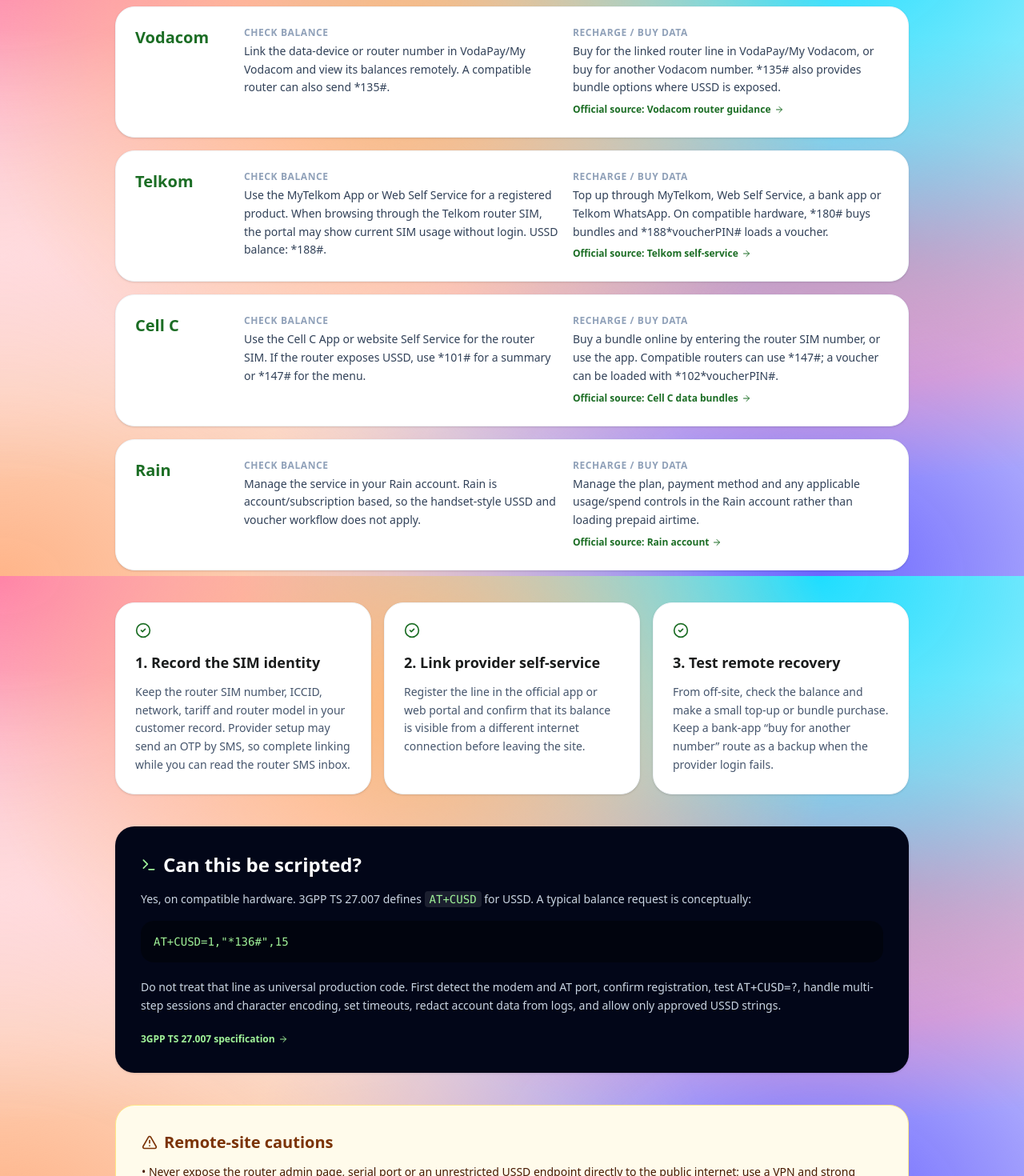
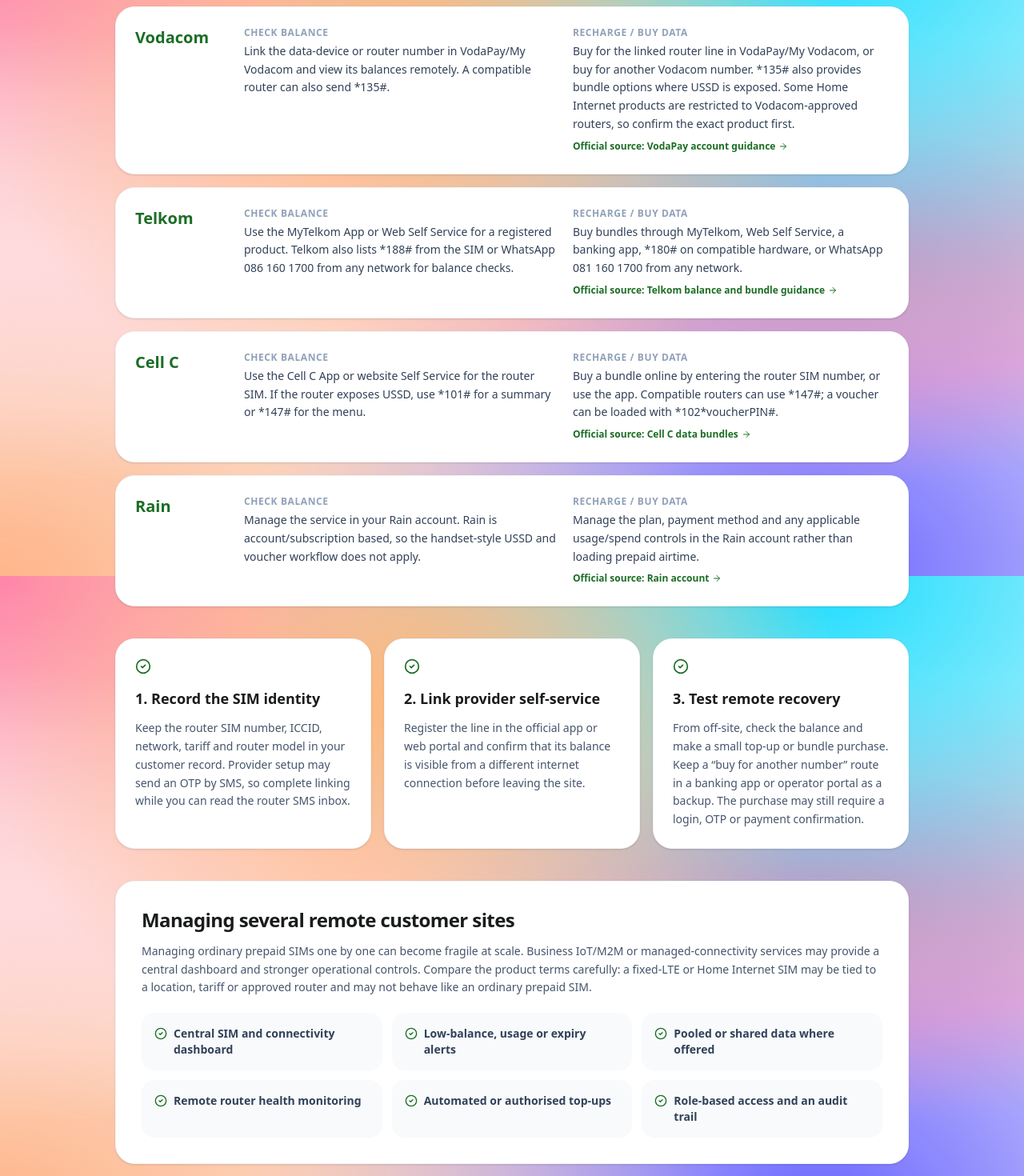
Before and after one commit to RicV-Sam/datacosts, a React (Vite) app: page /guides/check-router-sim-data-balance-and-recharge in a window 1280 px wide. Shown: the part 880-2350 px from the top of the page at 80% size. Built offline with nearby package versions, Linux system fonts and the light colour scheme.

Commit message:
Refine remote router SIM guidance

```diff
--- a/src/pages/RouterSimBalanceGuidePage.tsx
+++ b/src/pages/RouterSimBalanceGuidePage.tsx
@@ -8,7 +8,7 @@
 import { Breadcrumbs, buildBreadcrumbSchema } from '../components/Breadcrumbs';
 import { TrustPanel } from '../components/TrustPanel';
 import { NavigateFunction } from '../types';
-import { formatIsoForDisplay, getDefaultPublishedIso, getRouteModifiedIso } from '../seo/contentDates';
+import { formatIsoForDisplay, getRouteModifiedIso } from '../seo/contentDates';
 import { DEFAULT_OG_IMAGE_URL, SITE_BRAND_NAME, SITE_PRODUCT_NAME, SITE_URL, toCanonicalUrl } from '../seo/siteConstants';
 
 interface Props { onNavigate: NavigateFunction; onScrollTo: (id: string) => void; }
@@ -23,13 +23,13 @@
   },
   {
     name: 'Vodacom', balance: 'Link the data-device or router number in VodaPay/My Vodacom and view its balances remotely. A compatible router can also send *135#.',
-    recharge: 'Buy for the linked router line in VodaPay/My Vodacom, or buy for another Vodacom number. *135# also provides bundle options where USSD is exposed.',
-    source: 'https://now.vodacom.co.za/be-datawyze/datawyze-how-to-check-your-data-bundle-balance/', sourceLabel: 'Vodacom router guidance'
+    recharge: 'Buy for the linked router line in VodaPay/My Vodacom, or buy for another Vodacom number. *135# also provides bundle options where USSD is exposed. Some Home Internet products are restricted to Vodacom-approved routers, so confirm the exact product first.',
+    source: 'https://vodapay.vodacom.co.za/vodapay/personal/faq', sourceLabel: 'VodaPay account guidance'
   },
   {
-    name: 'Telkom', balance: 'Use the MyTelkom App or Web Self Service for a registered product. When browsing through the Telkom router SIM, the portal may show current SIM usage without login. USSD balance: *188#.',
-    recharge: 'Top up through MyTelkom, Web Self Service, a bank app or Telkom WhatsApp. On compatible hardware, *180# buys bundles and *188*voucherPIN# loads a voucher.',
-    source: 'https://www.telkom.co.za/welcome/personal/mobile-prepaid/self-service', sourceLabel: 'Telkom self-service'
+    name: 'Telkom', balance: 'Use the MyTelkom App or Web Self Service for a registered product. Telkom also lists *188# from the SIM or WhatsApp 086 160 1700 from any network for balance checks.',
+    recharge: 'Buy bundles through MyTelkom, Web Self Service, a banking app, *180# on compatible hardware, or WhatsApp 081 160 1700 from any network.',
+    source: 'https://www.telkom.co.za/welcome/business/mobile-contract/how-to-buy-bundles', sourceLabel: 'Telkom balance and bundle guidance'
   },
   {
     name: 'Cell C', balance: 'Use the Cell C App or website Self Service for the router SIM. If the router exposes USSD, use *101# for a summary or *147# for the menu.',
@@ -54,7 +54,7 @@
   const title = 'How to Check a Router SIM Data Balance and Recharge Remotely';
   const description = 'Check and recharge an MTN, Vodacom, Telkom, Cell C or Rain router SIM remotely, with provider apps, router USSD and modem scripting guidance.';
   const canonicalUrl = toCanonicalUrl(routePath);
-  const published = getDefaultPublishedIso();
+  const published = '2026-07-12T00:00:00.000Z';
   const modified = getRouteModifiedIso(routePath);
   const breadcrumbs = [{ label: 'Home', href: '/' }, { label: 'Guides', href: '/guides/' }, { label: 'Router SIM balance', href: routePath }];
   const articleSchema = { '@context': 'https://schema.org', '@type': 'Article', headline: title, description, url: canonicalUrl, image: DEFAULT_OG_IMAGE_URL, datePublished: published, dateModified: modified, author: { '@type': 'Organization', name: SITE_BRAND_NAME, url: SITE_URL }, publisher: { '@type': 'Organization', name: SITE_PRODUCT_NAME, url: SITE_URL } };
@@ -82,8 +82,21 @@
       <section className="mb-10 grid gap-4 md:grid-cols-3">{[
         ['1. Record the SIM identity', 'Keep the router SIM number, ICCID, network, tariff and router model in your customer record. Provider setup may send an OTP by SMS, so complete linking while you can read the router SMS inbox.'],
         ['2. Link provider self-service', 'Register the line in the official app or web portal and confirm that its balance is visible from a different internet connection before leaving the site.'],
-        ['3. Test remote recovery', 'From off-site, check the balance and make a small top-up or bundle purchase. Keep a bank-app “buy for another number” route as a backup when the provider login fails.']
+        ['3. Test remote recovery', 'From off-site, check the balance and make a small top-up or bundle purchase. Keep a “buy for another number” route in a banking app or operator portal as a backup. The purchase may still require a login, OTP or payment confirmation.']
       ].map(([heading, text]) => <article key={heading} className="rounded-3xl border border-slate-100 bg-white p-6 shadow-sm"><CheckCircle2 className="mb-4 h-5 w-5 text-[#1b6d24]" /><h2 className="mb-3 text-lg font-black">{heading}</h2><p className="text-sm font-medium leading-relaxed text-slate-600">{text}</p></article>)}</section>
+
+      <section className="mb-10 rounded-3xl border border-slate-100 bg-white p-6 shadow-sm md:p-8">
+        <h2 className="mb-3 text-2xl font-black tracking-tight">Managing several remote customer sites</h2>
+        <p className="mb-5 text-sm font-medium leading-relaxed text-slate-600">Managing ordinary prepaid SIMs one by one can become fragile at scale. Business IoT/M2M or managed-connectivity services may provide a central dashboard and stronger operational controls. Compare the product terms carefully: a fixed-LTE or Home Internet SIM may be tied to a location, tariff or approved router and may not behave like an ordinary prepaid SIM.</p>
+        <div className="grid gap-3 sm:grid-cols-2 lg:grid-cols-3">{[
+          'Central SIM and connectivity dashboard',
+          'Low-balance, usage or expiry alerts',
+          'Pooled or shared data where offered',
+          'Remote router health monitoring',
+          'Automated or authorised top-ups',
+          'Role-based access and an audit trail'
+        ].map((item) => <div key={item} className="flex gap-2 rounded-2xl bg-slate-50 p-4 text-sm font-bold text-slate-700"><CheckCircle2 className="mt-0.5 h-4 w-4 flex-shrink-0 text-[#1b6d24]" /><span>{item}</span></div>)}</div>
+      </section>
 
       <section className="mb-10 rounded-3xl bg-slate-950 p-6 text-white shadow-sm md:p-8"><div className="mb-4 flex items-center gap-2"><Terminal className="h-5 w-5 text-[#a0f399]" /><h2 className="text-2xl font-black">Can this be scripted?</h2></div><p className="mb-4 text-sm font-medium leading-relaxed text-slate-300">Yes, on compatible hardware. 3GPP TS 27.007 defines <code className="rounded bg-white/10 px-1.5 py-0.5 text-[#a0f399]">AT+CUSD</code> for USSD. A typical balance request is conceptually:</p><pre className="mb-5 overflow-x-auto rounded-2xl bg-black/40 p-4 text-sm text-[#a0f399]"><code>{'AT+CUSD=1,"*136#",15\r\n'}</code></pre><p className="mb-4 text-sm font-medium leading-relaxed text-slate-300">Do not treat that line as universal production code. First detect the modem and AT port, confirm registration, test <code>AT+CUSD=?</code>, handle multi-step sessions and character encoding, set timeouts, redact account data from logs, and allow only approved USSD strings.</p><a className="inline-flex items-center gap-1 text-xs font-black text-[#a0f399] hover:underline" href="https://portal.3gpp.org/desktopmodules/Specifications/SpecificationDetails.aspx?specificationId=1515" target="_blank" rel="noreferrer">3GPP TS 27.007 specification<ArrowRight className="h-3 w-3" /></a></section>
 
```
